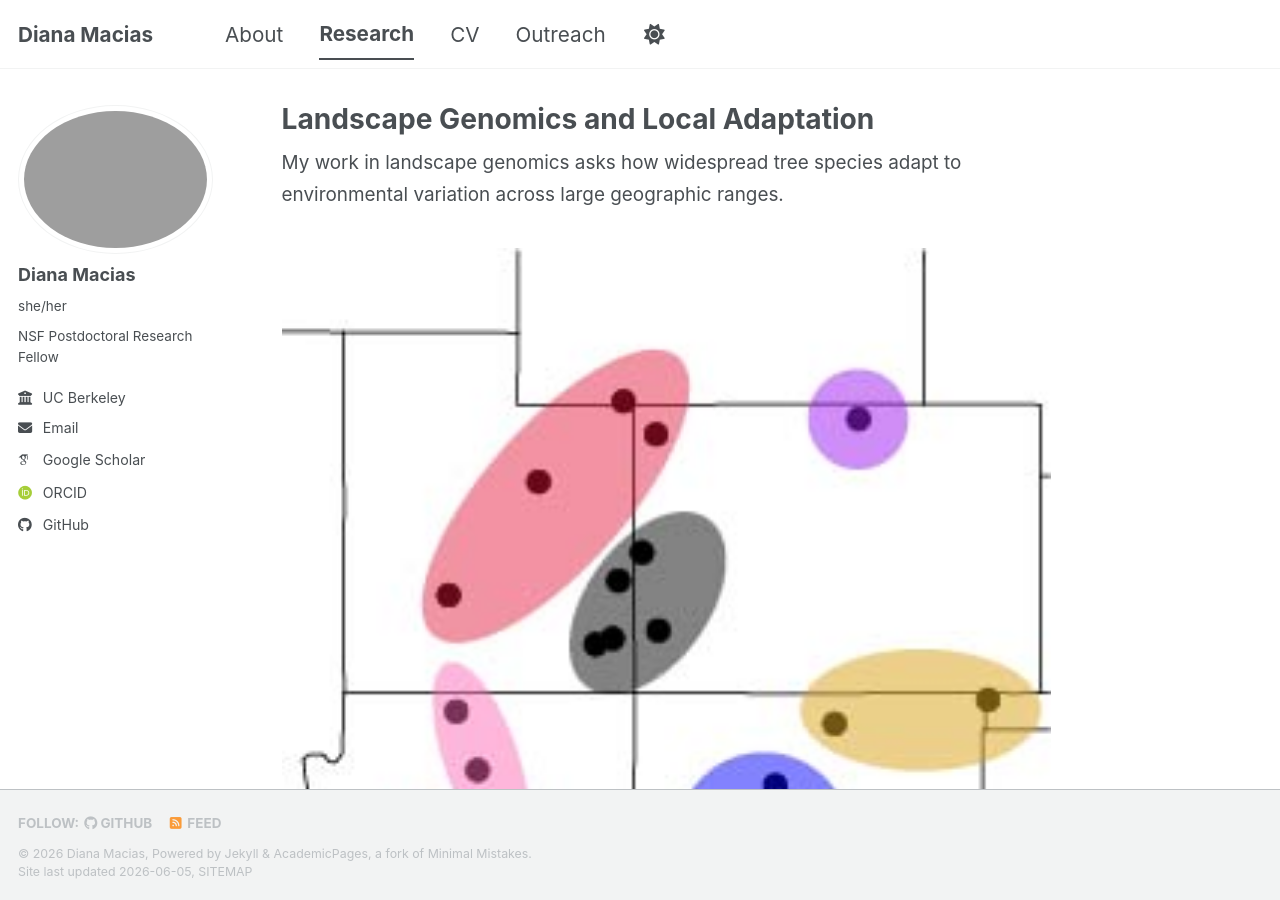
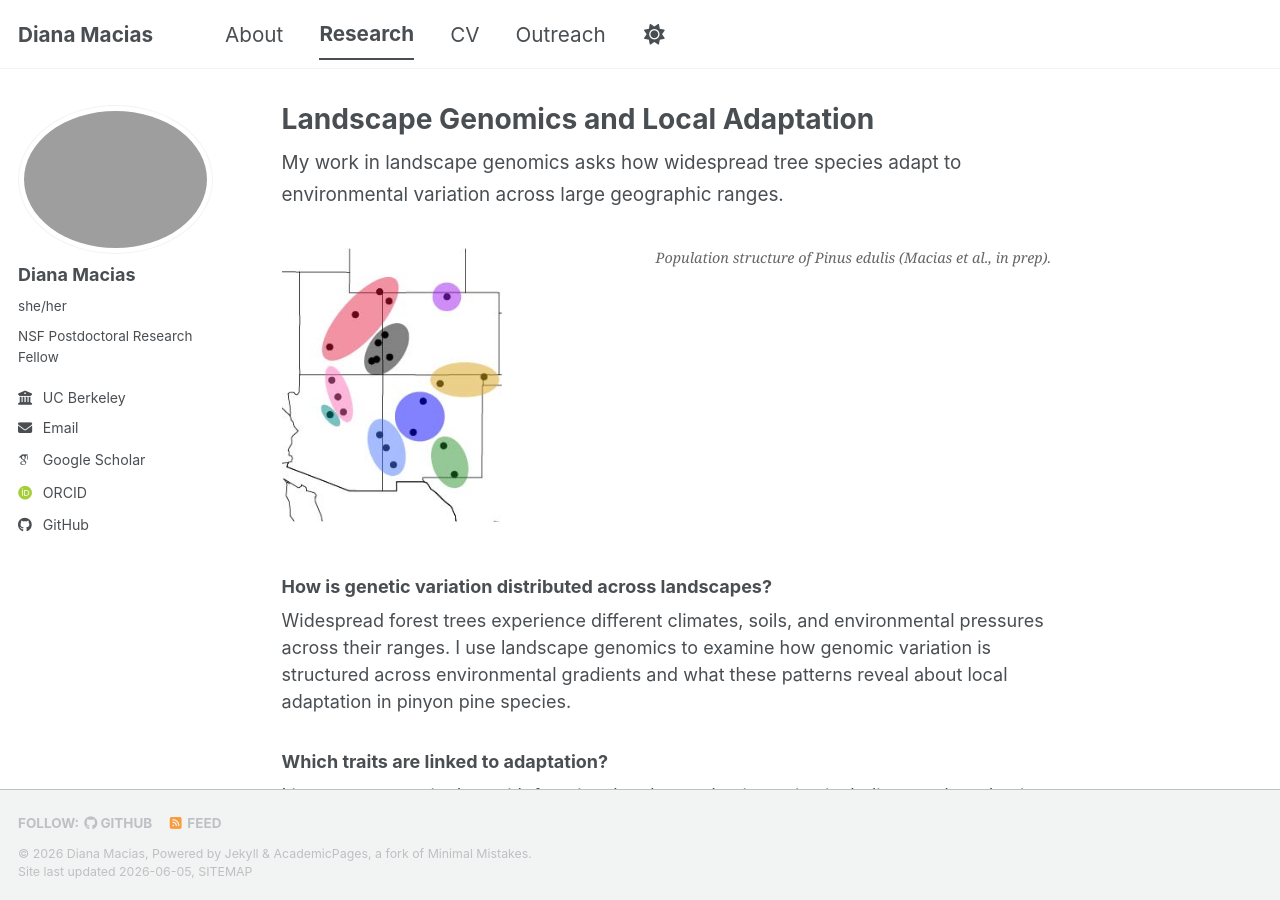
Before and after one commit to maciasd/maciasd.github.io, a Jekyll site: the page built from _pages/landscape-genomics.md, in a window 1280 px wide and 900 px high. Built offline with Jekyll 4.4.1, drawn with Linux system fonts in a browser that asks for light colours; some web fonts are replaced; a script bundle is joined from its source files by our own code; library files that are not in the unit come from our copies.

Commit message:
Enhance image styling in landscape-genomics.md
Updated image tag to include style attributes for better responsiveness.

```diff
--- a/_pages/landscape-genomics.md
+++ b/_pages/landscape-genomics.md
@@ -9,7 +9,9 @@ My work in landscape genomics asks how widespread tree species adapt to environm
 </p>
 
 <figure style="text-align: center; margin-bottom: 5px;">
-  <img src="/images/landscape-genomics.jpg" width="220" alt="Population structure of Pinus edulis">
+  <img src="/images/landscape-genomics.jpg"
+    alt="Population structure of Pinus edulis"
+    style="width: 220px !important; max-width: 100%; height: auto;">
   <figcaption style="font-size: 0.8em; line-height: 1.4; color: #666; margin-top: 0px;">
     <em>Population structure of <i>Pinus edulis</i> (Macias et al., in prep).</em>
   </figcaption>
```
